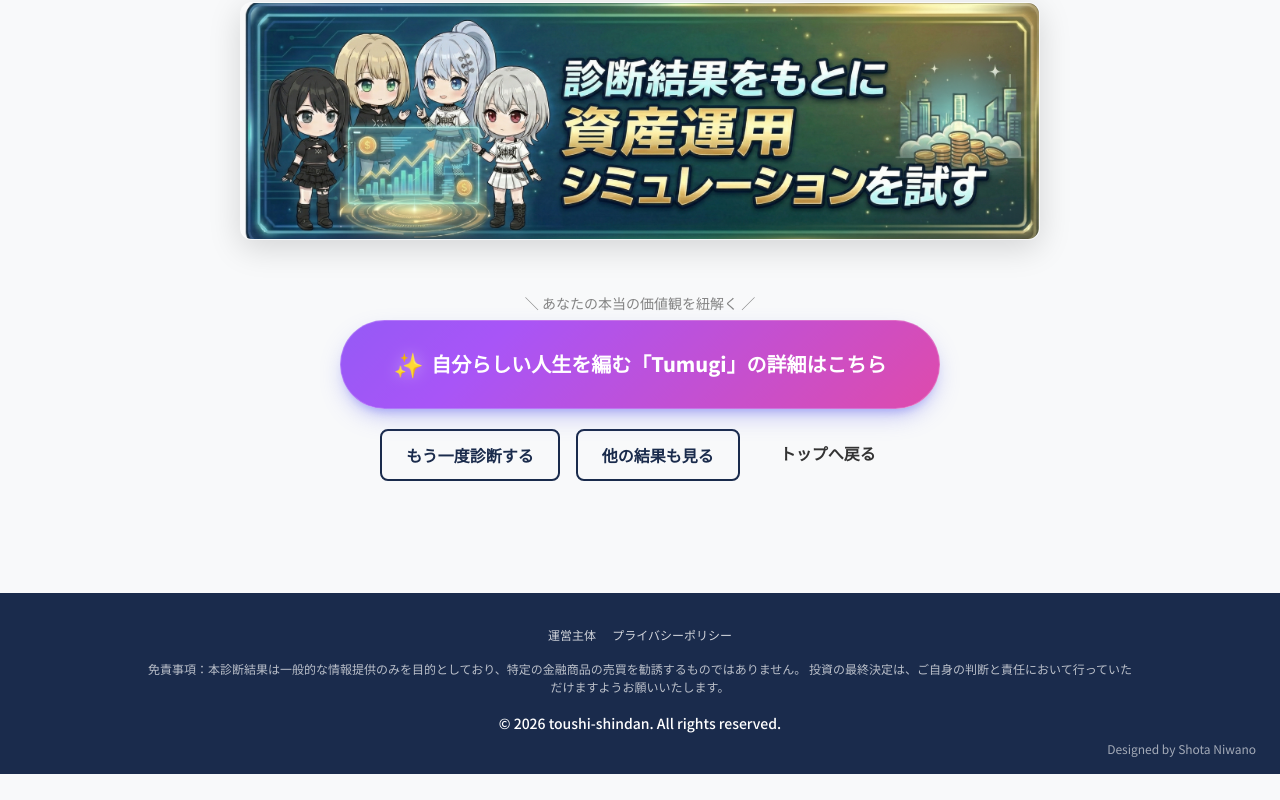
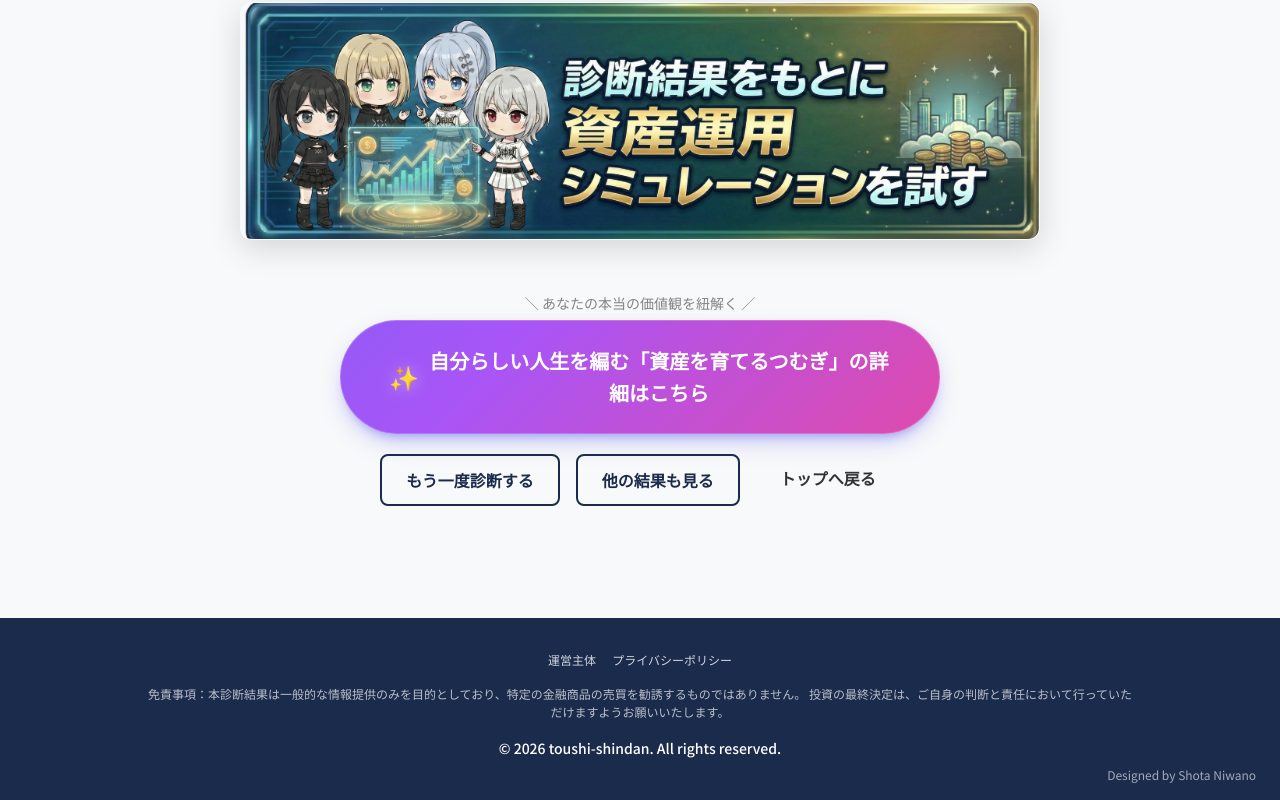
Before and after one commit to waniwanipanich463/toushi-shindan, a Next.js app: page /result in a window 1280 px wide. Shown: the part 2864-3664 px from the top of the page. Before the commit the page ends 3638 px from the top, so only its background shows below. Built offline with nearby package versions, Linux system fonts and the light colour scheme; no server answers.

Commit message:
fix: 誘導リンクのテキストを「資産を育てるつむぎ」に更新

```diff
--- a/src/app/result/ResultClient.tsx
+++ b/src/app/result/ResultClient.tsx
@@ -205,7 +205,7 @@
                                 className={styles.tumugiButton}
                             >
                                 <span className={styles.tumugiIcon}>✨</span>
-                                <span>自分らしい人生を編む「Tumugi」の詳細はこちら</span>
+                                <span>自分らしい人生を編む「資産を育てるつむぎ」の詳細はこちら</span>
                             </a>
                         </div>
 
```
